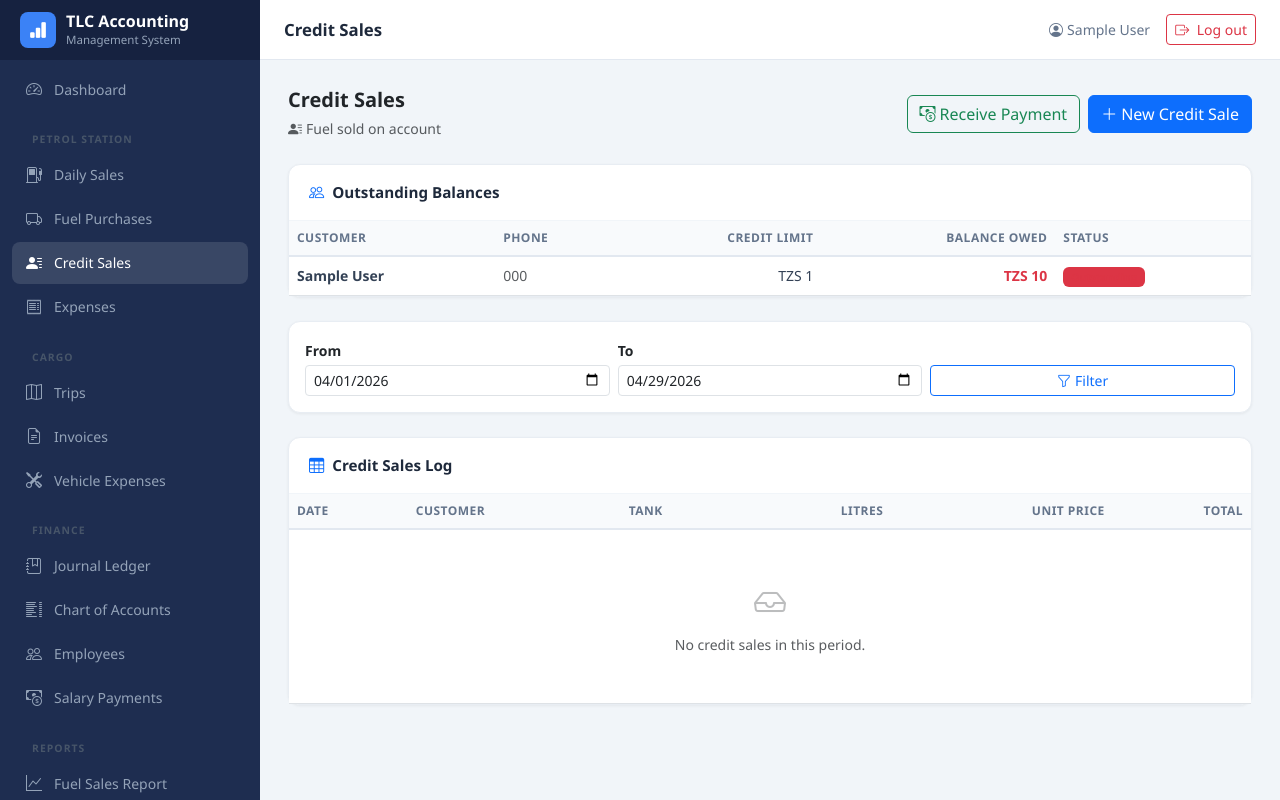
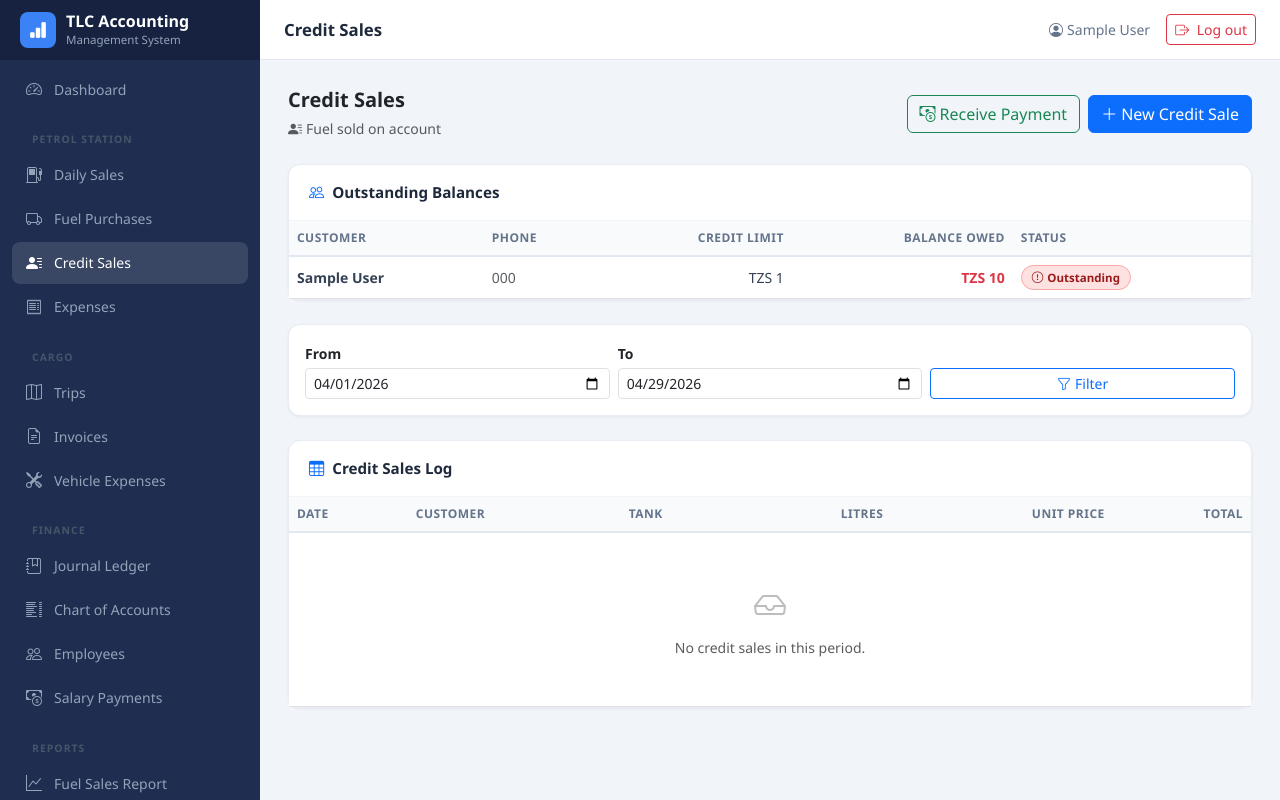
Before and after one commit to Ferlsafer/AccountingProject, a Django app: page /petrol/credit-sales/ in a window 1280 px wide. Run offline with Django 5.2, Linux system fonts and the light colour scheme; a user stored in the database is signed in; data comes from the database, SQL or seed files in the repository; tables that the repository leaves empty hold one stand-in row (values such as "Sample post").

Commit message:
Fix invisible badge text — replace Bootstrap opacity combos with explicit colors
Bootstrap bg-opacity-* + text-* combos (especially warning yellow) hide text
on light backgrounds. Replaced all status badges with .tlc-badge utility
classes using explicit foreground/background color pairs that are always legible.

Co-Authored-By: Claude Sonnet 4.6 <noreply@anthropic.com>

```diff
--- a/static/css/main.css
+++ b/static/css/main.css
@@ -172,7 +172,27 @@ body {
 .alert-info     { background: #eff6ff; border-color: #bfdbfe; color: #1e40af; }
 
 /* ── Badges ──────────────────────────────────────────── */
+/* Use these instead of Bootstrap's bg-opacity/text-* combos — those hide text */
 .badge-pill { border-radius: 999px; font-size: 0.72rem; font-weight: 600; padding: 3px 10px; }
+
+.tlc-badge {
+    display: inline-flex;
+    align-items: center;
+    gap: 4px;
+    padding: 3px 10px;
+    border-radius: 999px;
+    font-size: 0.72rem;
+    font-weight: 600;
+    border: 1px solid transparent;
+    white-space: nowrap;
+}
+.tlc-badge-green  { background: #dcfce7; color: #166534; border-color: #86efac; }
+.tlc-badge-blue   { background: #dbeafe; color: #1e40af; border-color: #93c5fd; }
+.tlc-badge-amber  { background: #fef3c7; color: #92400e; border-color: #fcd34d; }
+.tlc-badge-red    { background: #fee2e2; color: #991b1b; border-color: #fca5a5; }
+.tlc-badge-purple { background: #f3e8ff; color: #6b21a8; border-color: #d8b4fe; }
+.tlc-badge-gray   { background: #f1f5f9; color: #475569; border-color: #cbd5e1; }
+.tlc-badge-teal   { background: #ccfbf1; color: #0f766e; border-color: #5eead4; }
 
 /* ── Centered form cards ─────────────────────────────── */
 .row.justify-content-center > [class*="col"] .content-card {
--- a/templates/petrol/credit_sale_list.html
+++ b/templates/petrol/credit_sale_list.html
@@ -38,9 +38,9 @@
                 <td class="text-end fw-bold {% if c.current_balance > 0 %}text-danger{% endif %}">{% currency c.current_balance %}</td>
                 <td>
                     {% if c.current_balance == 0 %}
-                    <span class="badge bg-success bg-opacity-15 text-success border border-success border-opacity-25">Cleared</span>
+                    <span class="tlc-badge tlc-badge-green"><i class="bi bi-check-circle"></i>Cleared</span>
                     {% else %}
-                    <span class="badge bg-danger bg-opacity-15 text-danger border border-danger border-opacity-25">Outstanding</span>
+                    <span class="tlc-badge tlc-badge-red"><i class="bi bi-exclamation-circle"></i>Outstanding</span>
                     {% endif %}
                 </td>
             </tr>
@@ -76,7 +76,7 @@
             <tr>
                 <td class="fw-semibold">{{ s.date|date:"d M Y" }}</td>
                 <td>{{ s.customer }}</td>
-                <td>{{ s.tank.name }} <span class="badge bg-secondary bg-opacity-10 text-secondary">{{ s.tank.fuel_type }}</span></td>
+                <td>{{ s.tank.name }} <span class="tlc-badge tlc-badge-gray">{{ s.tank.fuel_type }}</span></td>
                 <td class="text-end">{{ s.litres|floatformat:2 }}</td>
                 <td class="text-end text-muted">{% currency s.unit_price %}</td>
                 <td class="text-end fw-semibold text-danger">{% currency s.total_amount %}</td>
--- a/templates/petrol/daily_sale_list.html
+++ b/templates/petrol/daily_sale_list.html
@@ -80,7 +80,7 @@
             <tr>
                 <td class="fw-semibold">{{ s.date|date:"d M Y" }}</td>
                 <td>{{ s.tank.name }}</td>
-                <td><span class="badge bg-primary bg-opacity-10 text-primary border border-primary border-opacity-25">{{ s.tank.fuel_type }}</span></td>
+                <td><span class="tlc-badge tlc-badge-blue">{{ s.tank.fuel_type }}</span></td>
                 <td class="text-end">{{ s.litres_sold|floatformat:2 }}</td>
                 <td class="text-end text-muted">{% currency s.unit_price %}</td>
                 <td class="text-end fw-semibold">{% currency s.total_amount %}</td>
--- a/templates/petrol/expense_list.html
+++ b/templates/petrol/expense_list.html
@@ -49,7 +49,7 @@
             <tr>
                 <td class="fw-semibold">{{ e.date|date:"d M Y" }}</td>
                 <td>{{ e.description }}</td>
-                <td><span class="badge bg-secondary bg-opacity-10 text-secondary border">{{ e.get_category_display }}</span></td>
+                <td><span class="tlc-badge tlc-badge-gray">{{ e.get_category_display }}</span></td>
                 <td class="text-end fw-semibold text-danger">{% currency e.amount %}</td>
                 <td class="text-muted small">{{ e.recorded_by.get_full_name|default:e.recorded_by.username }}</td>
             </tr>
--- a/templates/reports/dashboard.html
+++ b/templates/reports/dashboard.html
@@ -139,9 +139,7 @@
                     <td class="text-muted">{{ entry.date|date:"d M Y" }}</td>
                     <td>{{ entry.description|truncatechars:50 }}</td>
                     <td>
-                        <span class="badge badge-pill bg-light text-secondary border">
-                            {{ entry.source_type|default:"manual" }}
-                        </span>
+                        <span class="tlc-badge tlc-badge-gray">{{ entry.source_type|default:"manual" }}</span>
                     </td>
                     <td class="text-end fw-semibold">{% currency entry.total_debit %}</td>
                     <td class="text-center">
```
Also changed, not shown: templates/petrol/purchase_list.html (+5 -5 lines).
